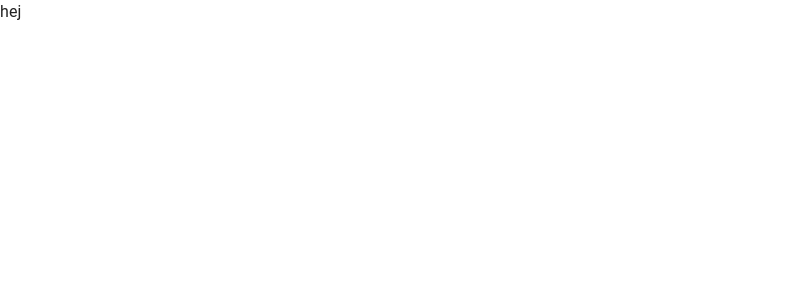
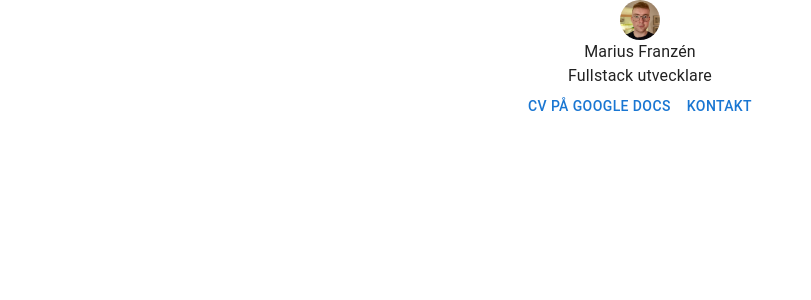
Before and after one commit to mariusfranzen/mariusfranzen.github.io, a React (Create React App) app: page / in a window 1280 px wide. Shown: the top 300 px of the page, without its empty margins (0-811 px from the left). Built offline with nearby package versions, Linux system fonts and the light colour scheme.

Commit message:
profile unstyled

```diff
--- a/src/App.tsx
+++ b/src/App.tsx
@@ -1,5 +1,6 @@
 import { Typography } from '@material-ui/core'
 import React, { ReactElement } from 'react'
+import Profile from './components/profile/Profile'
 
 interface Props {
 
@@ -8,7 +9,7 @@ interface Props {
 function App({ }: Props): ReactElement {
 	return (
 		<div>
-			<Typography>hej</Typography>
+			<Profile />
 		</div>
 	)
 }
--- a/src/components/profile/Profile.tsx
+++ b/src/components/profile/Profile.tsx
@@ -0,0 +1,37 @@
+import { Avatar, Button, Grid, Link, Typography } from '@material-ui/core';
+import React, { ReactElement } from 'react';
+import sources from '../../sources';
+
+interface Props {
+
+}
+
+function Profile({ }: Props): ReactElement {
+    return (
+        <div>
+            <Grid
+                container
+                direction="column"
+                justifyContent="center"
+                alignItems="center"
+            >
+                <Grid item>
+                    <Avatar alt="Marius Franzén" src={sources.avatar} />
+                </Grid>
+                <Grid item>
+                    <Typography>{sources.name}</Typography>
+                </Grid>
+                <Grid item>
+                    <Typography>{sources.title}</Typography>
+                </Grid>
+                <Grid item>
+                    {sources.buttons.map((button) => (
+                        <Button component={Link} href={button.link} >{button.label}</Button>
+                    ))}
+                </Grid>
+            </Grid>
+        </div>
+    )
+}
+
+export default Profile
--- /dev/null
+++ b/src/sources.ts
@@ -0,0 +1,18 @@
+import avatar from './images/IMG_1253.jpg'
+
+export default {
+    name: "Marius Franzén",
+    title: "Fullstack utvecklare",
+    workplace: "CGI",
+    avatar: avatar,
+    buttons: [
+        {
+            label: "CV på Google Docs",
+            link: "https://docs.google.com/document/d/1-3GkOMaMEPQoB-SBxvXDJ3l0Bh21wMsR7XPlqaGZ6Dc/edit?usp=sharing"
+        },
+        {
+            label: "Kontakt",
+            link: "mailto:marius.franzen1@gmail.com"
+        }
+    ]
+}
```
Also changed, not shown: src/images/IMG_1253.jpg (added).
